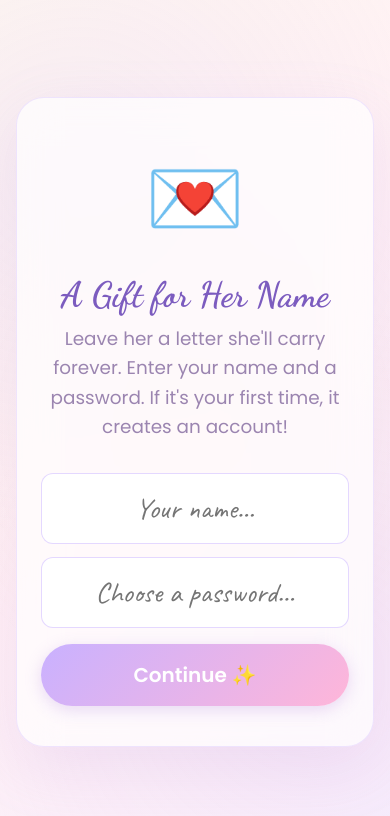
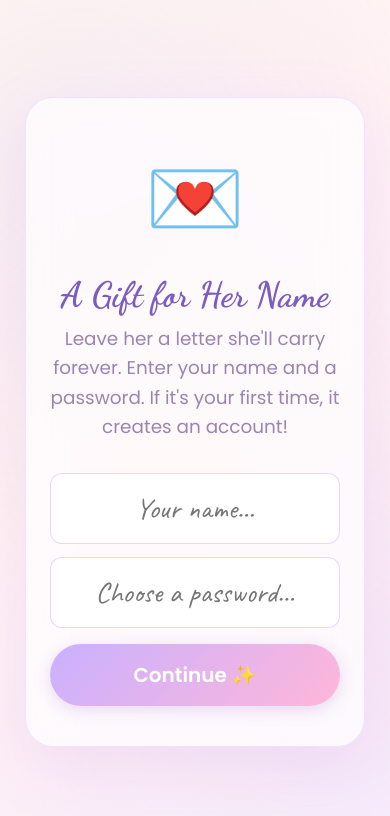
Before and after one commit to task-masterr01/DP-Birthday-Portfolio, a React (Vite) app: page /write in a window 390 px wide. Shown: the top 816 px of the page. Built offline with nearby package versions, Linux system fonts and the light colour scheme; a web font is replaced by a local one.

Commit message:
fix: add vh fallbacks for older mobile browsers and expand card width to 95%

```diff
--- a/src/letter.css
+++ b/src/letter.css
@@ -659,8 +659,8 @@
   .pin-card { width: clamp(130px, 44%, 180px); }
 
   /* Must preserve 2rem top padding for the 32px background line grid to align perfectly */
-  .letter-overlay-paper { padding: 2rem 1.2rem 1.5rem; min-height: 65dvh; }
-  .letter-paper { padding: 2rem 1.2rem 1.5rem; min-height: 65dvh; }
+  .letter-overlay-paper { padding: 2rem 1.2rem 1.5rem; min-height: 65vh; min-height: 65dvh; width: 95%; max-width: none; }
+  .letter-paper { padding: 2rem 1.2rem 1.5rem; min-height: 65vh; min-height: 65dvh; width: 95%; max-width: none; }
 
   /* Shrink the floated photo slightly so text has more room to wrap on narrow screens */
   .letter-photo-wrap, .overlay-photo, .overlay-photo-placeholder {
@@ -687,7 +687,10 @@
 
   .signin-card, .countdown-card, .thankyou-card {
     padding: 2.5rem 1.5rem;
+    min-height: 70vh;
     min-height: 70dvh;
+    width: 95%;
+    max-width: none;
     justify-content: center;
   }
 
```
